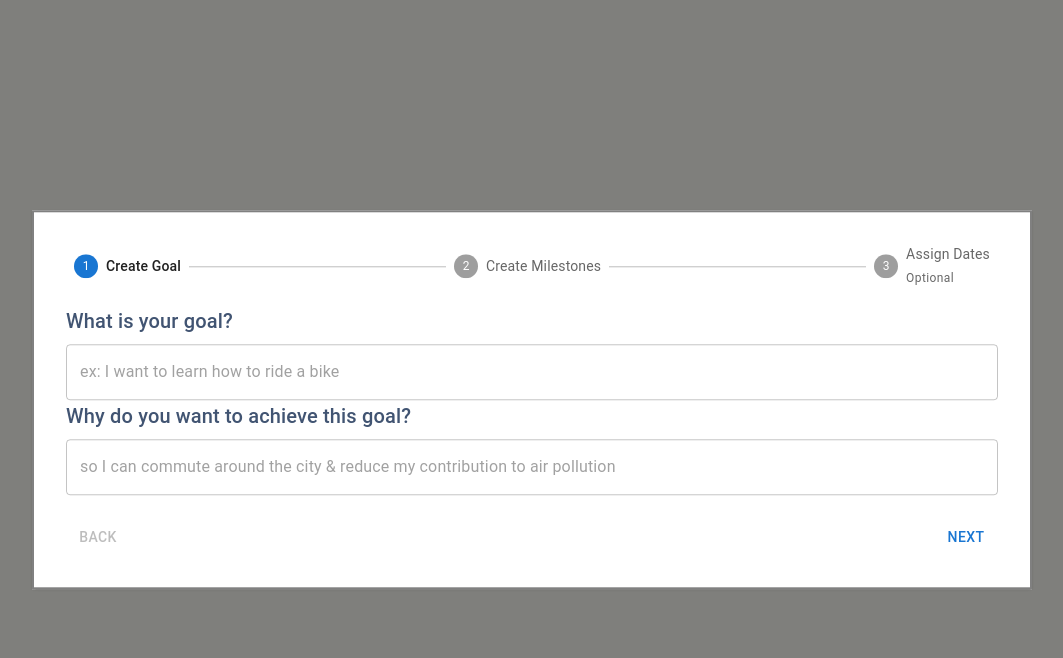
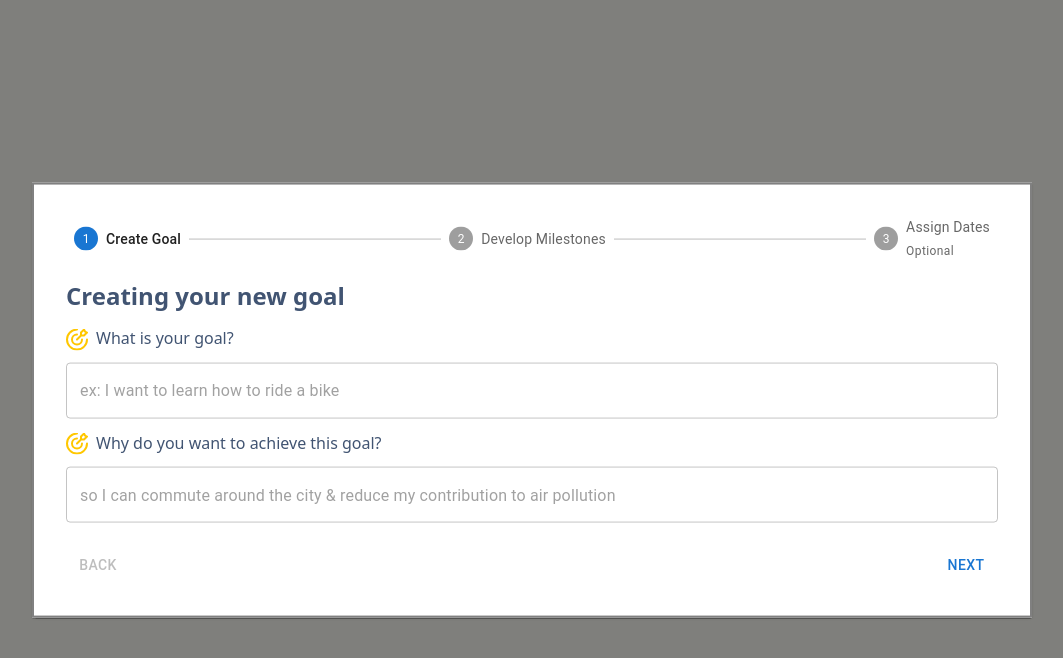
Before and after one commit to Co-Lab-You-Belong-in-Tech/Goalify, a React (Vite) app: page /firstGoal in a window 1280 px wide. Both pictures are taken after a click on the button "+ CREATE A GOAL". Shown: the top 658 px of the page, without its empty margins (108-1171 px from the left). Built offline with nearby package versions, Linux system fonts and the light colour scheme.

Commit message:
style: style the create new goal step

```diff
--- a/src/pages/stepper/CreateNewGoalStep.jsx
+++ b/src/pages/stepper/CreateNewGoalStep.jsx
@@ -1,12 +1,19 @@
-import Typography from "@mui/material/Typography";
 import {TextField} from "@mui/material";
+import progress from "../../assets/icons/progress.svg";
+import * as React from "react";
+
 
 function CreateNewGoalStep({setGoal}) {
 
     return (<div>
-            <Typography variant="h6" gutterBottom>
-                What is your goal?
-            </Typography>
+            <p className={"text-2xl font-bold leading-9"}> Creating your new goal </p>
+            <div className={"flex my-3 items-center"}>
+                <p className={"inline"}>
+                    <img width={30} height={30} src={progress} alt="edit" className="pr-2 inline"/>
+                    What is your goal?
+                </p>
+            </div>
+
             <TextField placeholder="ex: I want to learn how to ride a bike" fullWidth
                        onChange={(e) => {
                            setGoal((prev) => {
@@ -14,9 +21,12 @@ function CreateNewGoalStep({setGoal}) {
                            })
                        }}
             />
-            <Typography variant="h6" gutterBottom>
-                Why do you want to achieve this goal?
-            </Typography>
+            <div className={"flex my-3 items-center"}>
+                <p className={"inline"}>
+                    <img width={30} height={30} src={progress} alt="edit" className="pr-2 inline"/>
+                    Why do you want to achieve this goal?
+                </p>
+            </div>
             <TextField placeholder="so I can commute around the city & reduce my contribution to air pollution"
                        onChange={(e) => {
                            setGoal((prev) => {
--- a/src/pages/stepper/stepper.jsx
+++ b/src/pages/stepper/stepper.jsx
@@ -24,7 +24,7 @@ export default function HorizontalLinearStepper() {
     const [goalObj, setGoalObj] = useState({milestones:[], startDate:'', endDate:''})
     const steps = [
         {title: 'Create Goal', content: <CreateNewGoalStep setGoal={setGoalObj}/>},
-        {title: 'Create Milestones', content: <DevelopMilestonesStep setGoal={setGoalObj}/>},
+        {title: 'Develop Milestones', content: <DevelopMilestonesStep setGoal={setGoalObj}/>},
         {title: 'Assign Dates', content: <SetDateStep setGoal={setGoalObj}/>, optional: true},]
 
     const [activeStep, setActiveStep] = React.useState(0); //Index of the Active step
```
